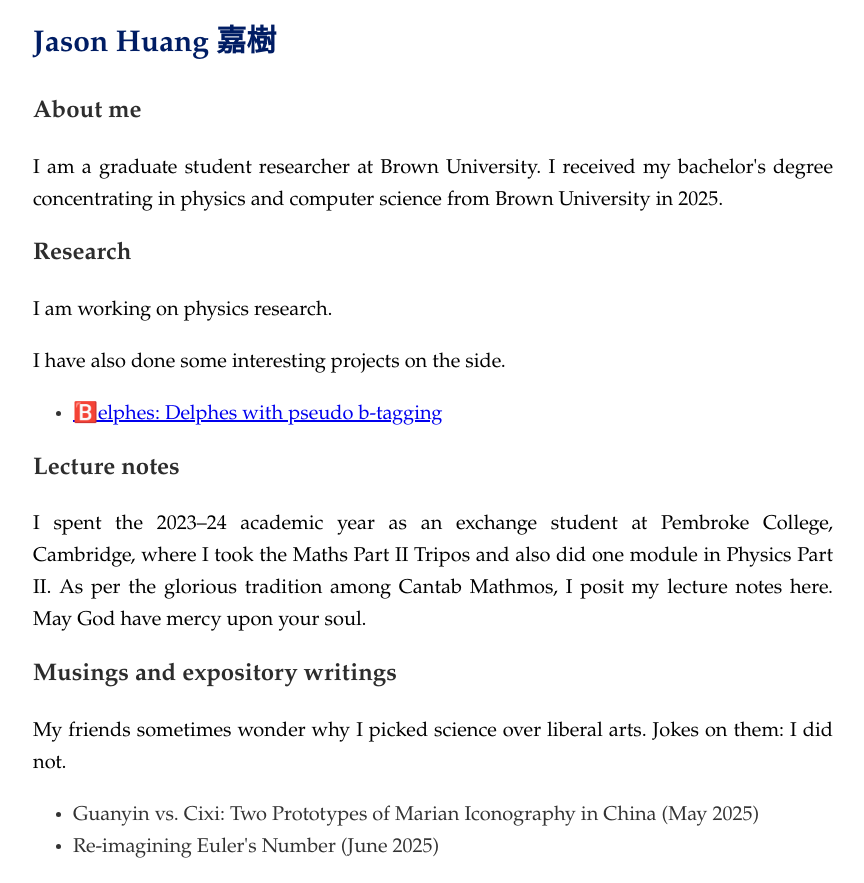
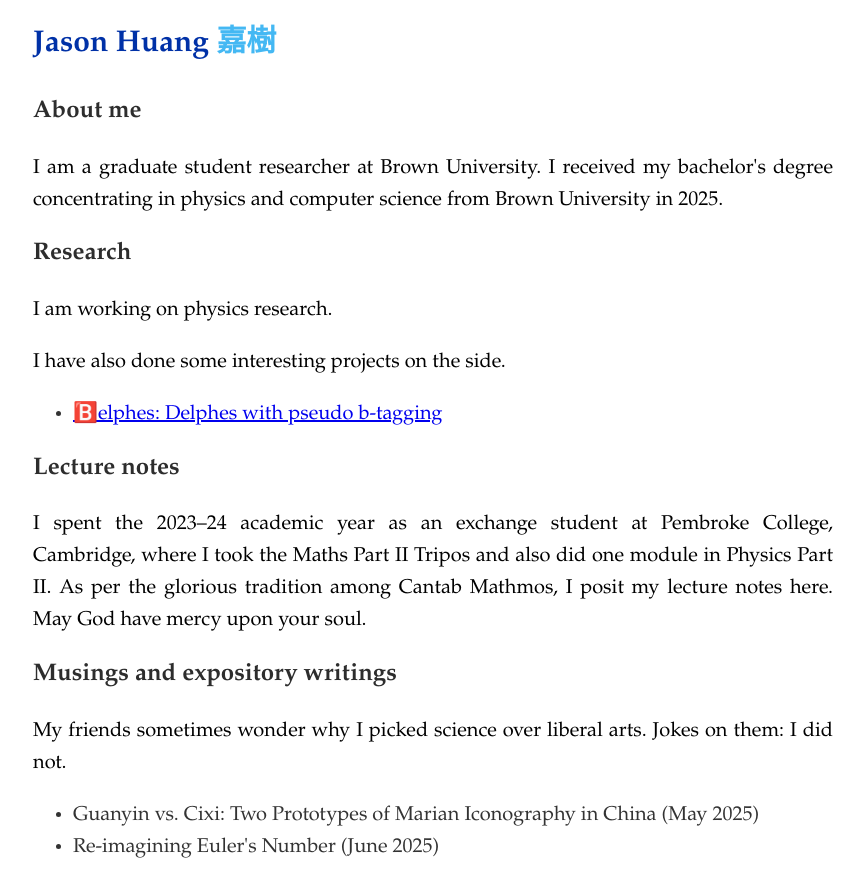
Before and after one commit to jiashu-huang/jiashu-huang.github.io, a plain HTML site: page index.html in a window 1280 px wide. Shown: the whole page, without its empty margins (207-1071 px from the left). Drawn offline with nearby package versions, Linux system fonts and the light colour scheme.

Commit message:
update style

```diff
--- a/index.html
+++ b/index.html
@@ -4,11 +4,11 @@
     <meta charset="utf-8">
     <meta name="viewport" content="width=device-width, initial-scale=1">
     <link rel="stylesheet" href="style.css">
-    <title>Jason Huang 黃嘉樹</title>
+    <title>Jason Huang 嘉樹</title>
 </head>
 <body>
     <header>
-    <h1>Jason Huang 嘉樹</h1>
+    <h1><span class="english-name">Jason Huang</span> <span class="chinese-name">嘉樹</span></h1>
     </header>
     <main>
     <section>
--- a/style.css
+++ b/style.css
@@ -15,6 +15,13 @@ h1 {
     padding-bottom: 5px;
 }
 
+.english-name {
+    color: #0031A7; /* dark blue color for English name */
+}
+.chinese-name {
+    color: #44b8f3; /* light blue color for Chinese name */
+}
+
 h2 {
     font-size: 1.2em;
     color: #2D2D2D;
```
